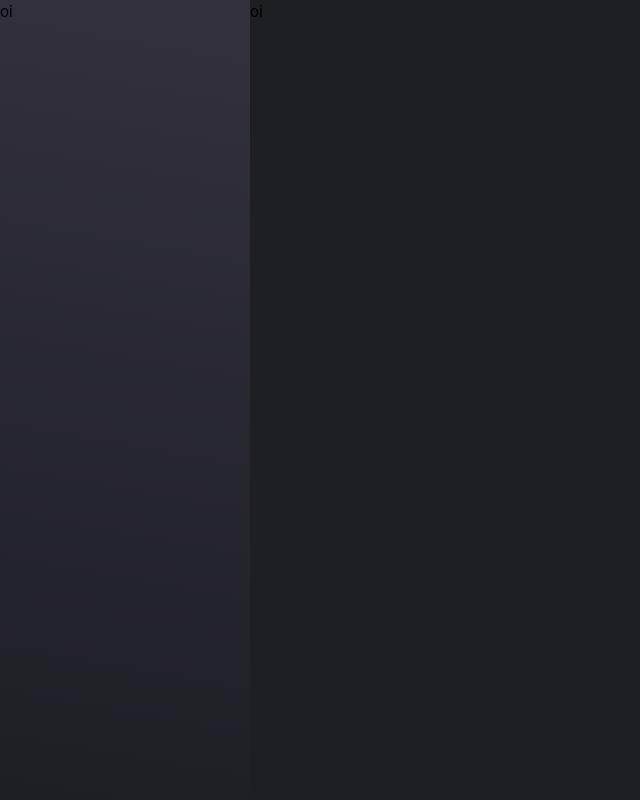
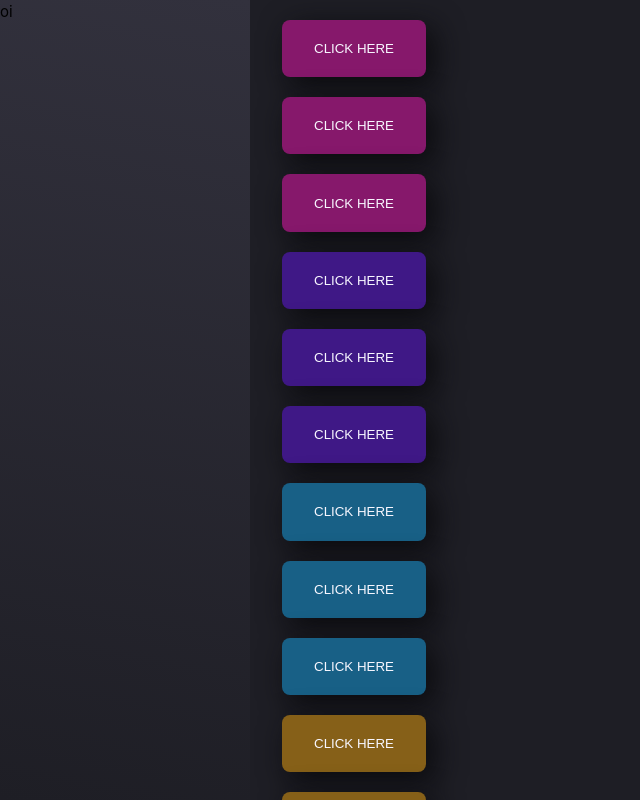
Before and after one commit to agora-21/design-system, a Vue app: page /buttons in a window 1280 px wide. Shown: the whole page, without its empty margins (0-640 px from the left). Built offline with nearby package versions, Linux system fonts and the light colour scheme.

Commit message:
feat: add buttons documentation and component

```diff
--- a/package.json
+++ b/package.json
@@ -6,7 +6,7 @@
     "dev": "vite",
     "build": "vite build",
     "preview": "vite preview",
-    "test:unit": "vitest",
+    "test": "vitest",
     "lint": "eslint . --ext .vue,.js,.jsx,.cjs,.mjs --fix --ignore-path .gitignore"
   },
   "dependencies": {
--- a/src/App.vue
+++ b/src/App.vue
@@ -21,4 +21,8 @@ import SideBar from '@/components/SideBar.vue'
   height: 100%;
   width: 100%;
 }
+
+.content {
+  height: 100vh;
+}
 </style>
--- a/src/assets/_paddings.scss
+++ b/src/assets/_paddings.scss
@@ -1,7 +1,7 @@
 :root {
   --padding-1: 10px 16px;
   --padding-2: 16px 20px;
-  --padding-3: 24px 20px;
+  --padding-3: 20px 32px;
 
   --padding-1-square: 10px;
   --padding-2-square: 16px;
--- /dev/null
+++ b/src/components/DsButton.vue
@@ -0,0 +1,63 @@
+<template>
+  <button
+    class="ds-button"
+    :class="`ds-button--${color}`"
+    data-test="button"
+  >
+    <slot />
+  </button>
+</template>
+
+<script setup>
+defineProps({
+  color: {
+    type: String,
+    required: true,
+    validator: (color) =>
+      ['plum', 'indigo', 'blue', 'chocolate', 'green', 'neutral'].includes(color)
+  },
+  size: {
+    type: String,
+    default: 'medium'
+  }
+})
+</script>
+
+<style lang="scss" scoped>
+.ds-button {
+  border: none;
+  border-radius: var(--border-radius-3);
+  box-shadow: var(--shadow-3);
+  text-transform: uppercase;
+  padding: var(--padding-3);
+
+  &--plum {
+    background-color: var(--plum-100);
+    color: var(--neutral-30);
+  }
+
+  &--indigo {
+    background-color: var(--indigo-100);
+    color: var(--neutral-30);
+  }
+
+  &--blue {
+    background-color: var(--blue-100);
+    color: var(--neutral-30);
+  }
+
+  &--chocolate {
+    background-color: var(--chocolate-100);
+    color: var(--neutral-30);
+  }
+
+  &--green {
+    background-color: var(--green-100);
+  }
+
+  &--neutral {
+    background-color: var(--neutral-100);
+    color: var(--neutral-30);
+  }
+}
+</style>
--- a/src/views/Documentation/DocumentationButtons.vue
+++ b/src/views/Documentation/DocumentationButtons.vue
@@ -1,3 +1,77 @@
 <template>
-  oi
+  <article class="documentation-buttons">
+    <ds-button color="plum" variant="filled">
+      Click here
+    </ds-button>
+    <ds-button color="plum" variant="outline">
+      Click here
+    </ds-button>
+    <ds-button color="plum" variant="clear">
+      Click here
+    </ds-button>
+
+    <ds-button color="indigo" variant="filled">
+      Click here
+    </ds-button>
+    <ds-button color="indigo" variant="outline">
+      Click here
+    </ds-button>
+    <ds-button color="indigo" variant="clear">
+      Click here
+    </ds-button>
+
+    <ds-button color="blue" variant="filled">
+      Click here
+    </ds-button>
+    <ds-button color="blue" variant="outline">
+      Click here
+    </ds-button>
+    <ds-button color="blue" variant="clear">
+      Click here
+    </ds-button>
+
+    <ds-button color="chocolate" variant="filled">
+      Click here
+    </ds-button>
+    <ds-button color="chocolate" variant="outline">
+      Click here
+    </ds-button>
+    <ds-button color="chocolate" variant="clear">
+      Click here
+    </ds-button>
+
+    <ds-button color="green" variant="filled">
+      Click here
+    </ds-button>
+    <ds-button color="green" variant="outline">
+      Click here
+    </ds-button>
+    <ds-button color="green" variant="clear">
+      Click here
+    </ds-button>
+
+    <ds-button color="neutral" variant="filled">
+      Click here
+    </ds-button>
+    <ds-button color="neutral" variant="outline">
+      Click here
+    </ds-button>
+    <ds-button color="neutral" variant="clear">
+      Click here
+    </ds-button>
+  </article>
 </template>
+
+<script setup>
+import DsButton from '@/components/DsButton.vue'
+</script>
+
+<style lang="scss" scoped>
+.documentation-buttons {
+  justify-content: start;
+  display: grid;
+  gap: 20px;
+  height: 100%;
+  padding: var(--padding-3);
+}
+</style>
--- a/src/views/DocumentationMain.vue
+++ b/src/views/DocumentationMain.vue
@@ -8,6 +8,7 @@
 .documentation-main {
   display: grid;
   height: 100%;
+  overflow-y: auto;
   width: 100%;
 }
 </style>
--- a/vitest.config.js
+++ b/vitest.config.js
@@ -7,8 +7,9 @@ export default mergeConfig(
   defineConfig({
     test: {
       environment: 'jsdom',
-      exclude: [...configDefaults.exclude, 'e2e/*'],
-      root: fileURLToPath(new URL('./', import.meta.url))
+      exclude: configDefaults.exclude,
+      root: fileURLToPath(new URL('./', import.meta.url)),
+      globals: true
     }
   })
 )
```
Also changed, not shown: tests/.eslintrc.cjs (added), 1 other file (tests, documents, lock files or other folders).
